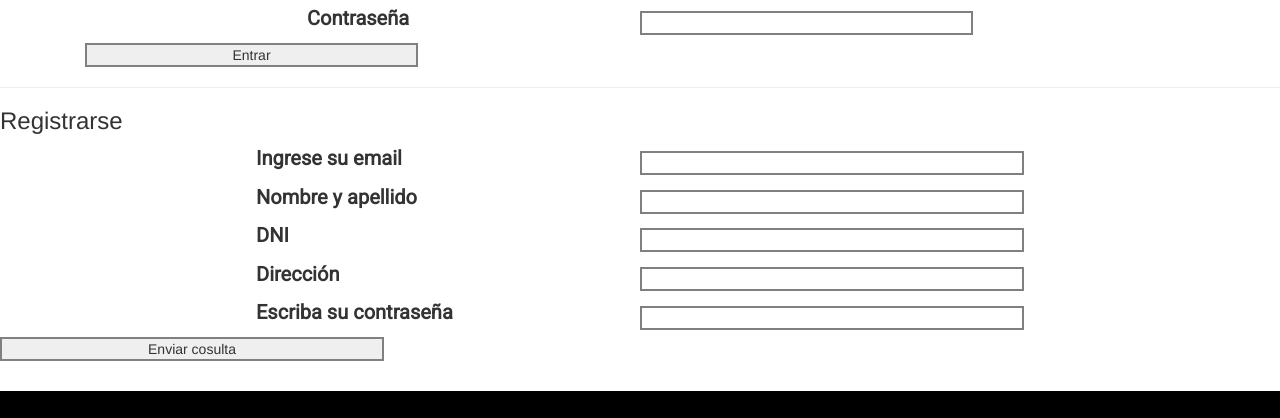
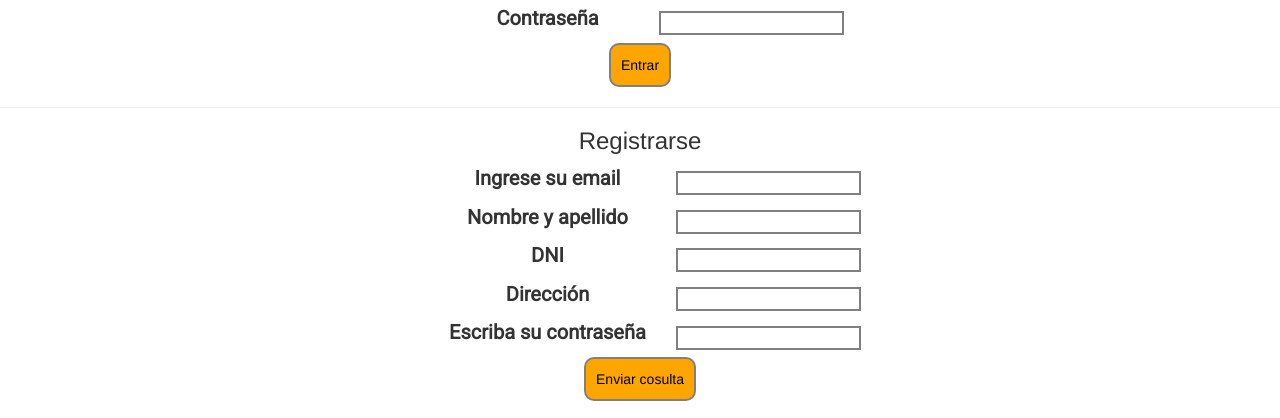
Before and after one commit to giselle95/Bermahivel-web, a website: page ingresar.html in a window 1280 px wide. Shown: the part 156-574 px from the top of the page. Drawn offline with nearby package versions, Linux system fonts and the light colour scheme; a web font is replaced by a local one.

Commit message:
nuevos estilos

```diff
--- a/css/estilos.css
+++ b/css/estilos.css
@@ -1,10 +1,14 @@
-    * {
+      * {
         margin: 0;
         padding: 0;
     }
 
     body {
         background-color: #ffffff;
+    }
+
+    html {
+        font-size: 62.5%;
     }
     /*generales*/
 
@@ -36,7 +40,7 @@
     }
 
     .contenedor {
-        max-width: 1600px;
+        max-width: 1200px;
         margin: 0px auto;
     }
 
@@ -55,6 +59,10 @@
         text-align: center;
         border-radius: 5px;
         margin-top: 20px;
+    }
+
+    .botonform {
+        max-width: 100px;
     }
 
     .boton a {
@@ -164,7 +172,8 @@
     }
 
     aside ul li a:hover {
-        background-color: #eea990;
+        background-color: #aa6f73;
+        color: #ffffff;
         padding: 5px;
         border-radius: 5px;
         text-decoration: none;
@@ -299,31 +308,46 @@
     }
 
     input {
-        font-size: 20px;
         border: gray 2px solid;
         margin: 10px;
-        width: 30%;
+        text-align: center;
+    }
+
+    .formulario {
+        display: block;
+        text-align: center;
+    }
+
+    .formulario>input {
+        background-color: orange;
+        padding: 10px;
+        border-radius: 10px;
+        color: black;
+        font-weight: 400;
+    }
+
+    .formulario>input:hover {
+        background-color: #f6e0b5;
+        color: #66545e;
     }
 
     .campo {
         display: flex;
         justify-content: center;
         align-items: center;
+        text-align: center;
     }
 
     .campo label {
-        flex: 0 0 30%;
+        flex: 0 0 20%;
     }
 
-    .boton input {
-        font-size: 20px;
-        background-color: orange;
-        padding: 10px;
-        border-radius: 5px;
+    .formularios {
+        display: block;
     }
 
-    .boton input:hover {
-        background-color: #f6e0b5;
+    .registrarse h3 {
+        text-align: center;
     }
 
     @media(max-width:768px) {
```
